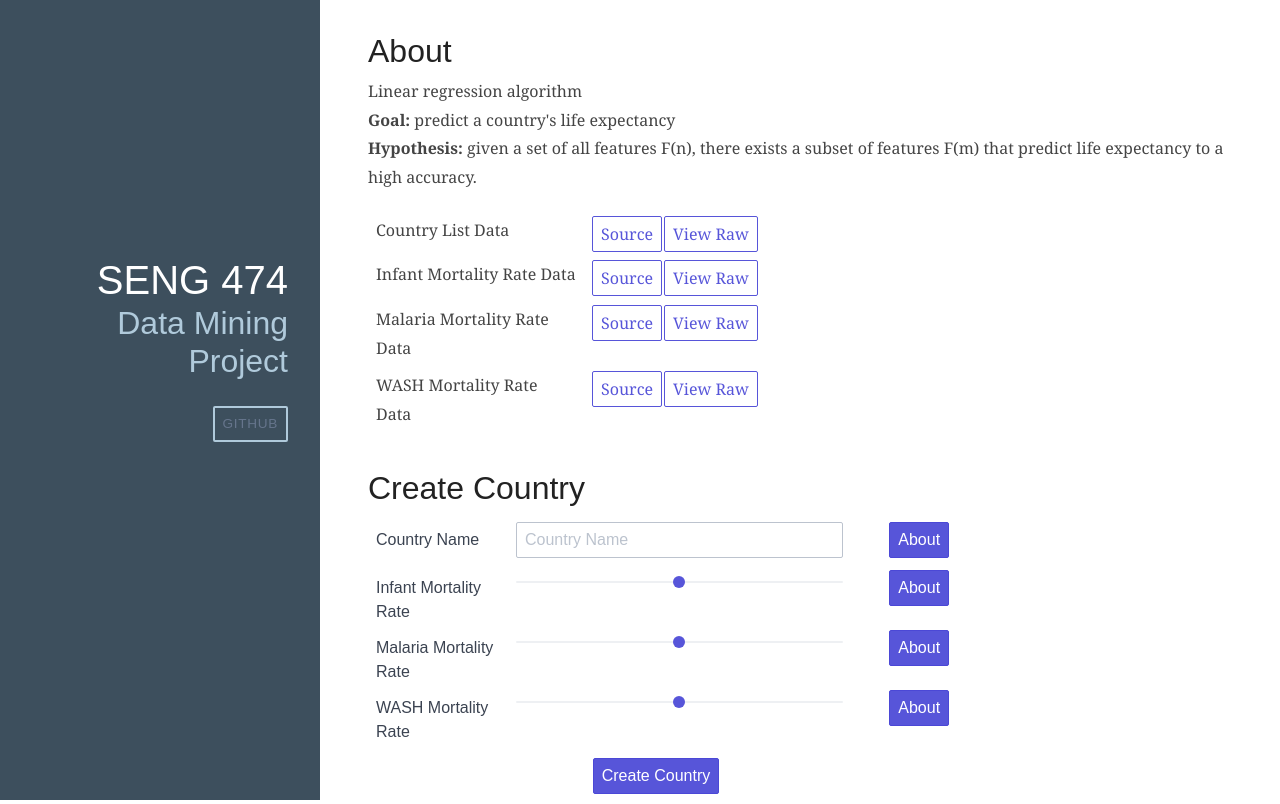
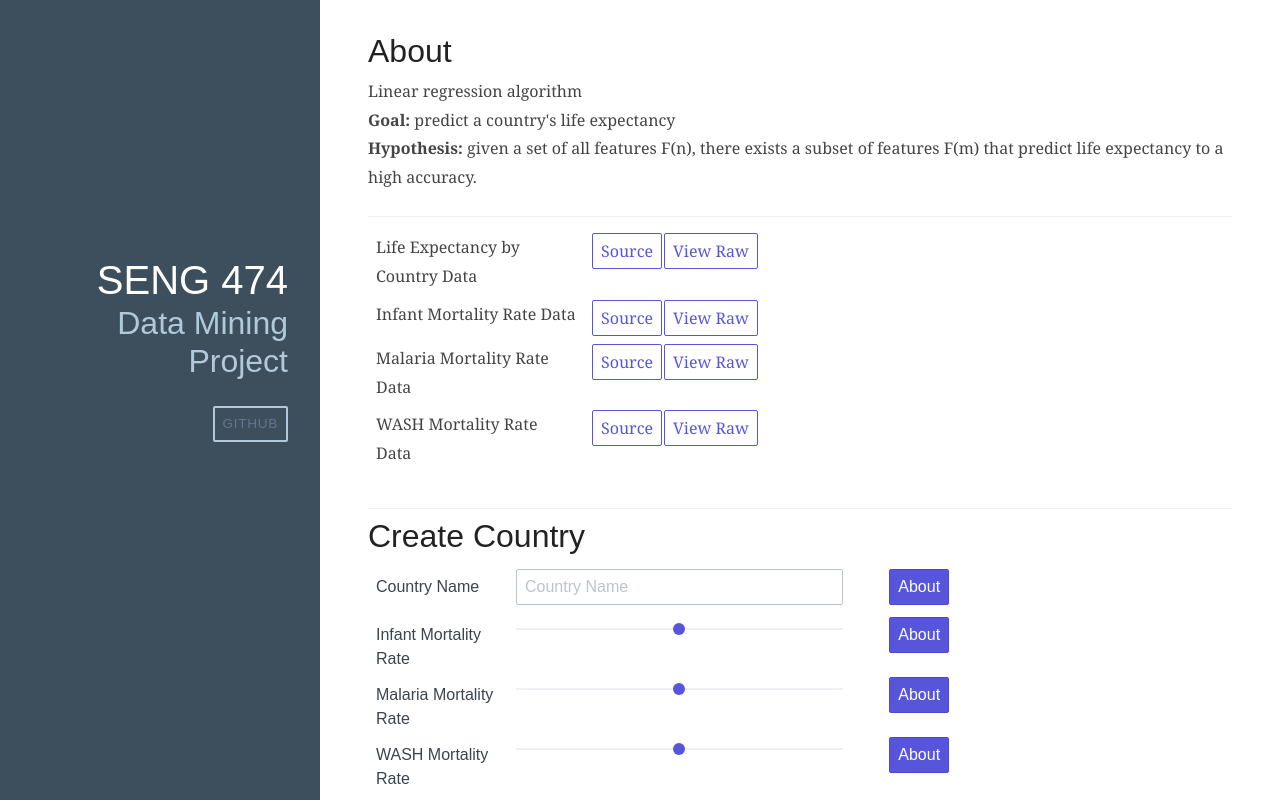
Before and after one commit to mattshipmaker/SENG474Project, a Flask app: page / in a window 1280 px wide. Shown: the top 804 px of the page. Run offline with Flask 2, Linux system fonts and the light colour scheme; some libraries are stand-ins or nearby versions.

Commit message:
Added dividers

```diff
--- a/src/templates/index.html
+++ b/src/templates/index.html
@@ -41,15 +41,15 @@
                                 <b>Goal:</b> predict a country's life expectancy <br>
                                 <b>Hypothesis:</b> given a set of all features F(n), there exists a subset of features F(m) that predict life expectancy to a high accuracy.
                             </p>
-
+                            <div class="divider"></div>
                             <div class="container">
-                                <div class="columns" style="padding-bottom: 1%">
+                                <div class="columns" style="padding-top: 1%">
                                     <div class="column col-3">
-                                        <span>Country List Data</span>
+                                        <span>Life Expectancy by Country Data</span>
                                     </div>
                                     <div class="column col-1">
-                                        <a href="#" target="_blank">
-                                        <button class="btn">Source</button>
+                                        <a href="https://apps.who.int/gho/data/node.main.688?lang=en" target="_blank">
+                                            <button class="btn">Source</button>
                                         </a>
                                     </div>
                                     <div class="column col-1">
@@ -57,13 +57,13 @@
                                     </div>
                                 </div>
 
-                                <div class="columns" style="padding-bottom: 1%">
+                                <div class="columns" style="padding-top: 1%">
                                     <div class="column col-3">
                                         <span>Infant Mortality Rate Data</span>
                                     </div>
                                     <div class="column col-1">
                                         <a href="#" target="_blank">
-                                        <button class="btn">Source</button>
+                                            <button class="btn">Source</button>
                                         </a>
                                     </div>
                                     <div class="column col-1">
@@ -71,13 +71,13 @@
                                     </div>
                                 </div>
 
-                                <div class="columns" style="padding-bottom: 1%">
+                                <div class="columns" style="padding-top: 1%">
                                     <div class="column col-3">
                                         <span>Malaria Mortality Rate Data</span>
                                     </div>
                                     <div class="column col-1">
                                         <a href="#" target="_blank">
-                                        <button class="btn">Source</button>
+                                            <button class="btn">Source</button>
                                         </a>
                                     </div>
                                     <div class="column col-1">
@@ -85,13 +85,13 @@
                                     </div>
                                 </div>
 
-                                <div class="columns" style="padding-bottom: 1%">
+                                <div class="columns" style="padding-top: 1%">
                                     <div class="column col-3">
                                         <span>WASH Mortality Rate Data</span>
                                     </div>
                                     <div class="column col-1">
                                         <a href="https://apps.who.int/gho/data/view.main.SDGWSHBOD392v?lang=en\" target="_blank">
-                                        <button class="btn">Source</button>
+                                            <button class="btn">Source</button>
                                         </a>
                                     </div>
                                     <div class="column col-1">
@@ -99,10 +99,10 @@
                                     </div>
                                 </div>
                             </div>
-
                         </div>
                     </section>
                 </div>
+                <div class="divider"></div>
 
                     <section class="post">
                         <header class="post-header">
```
